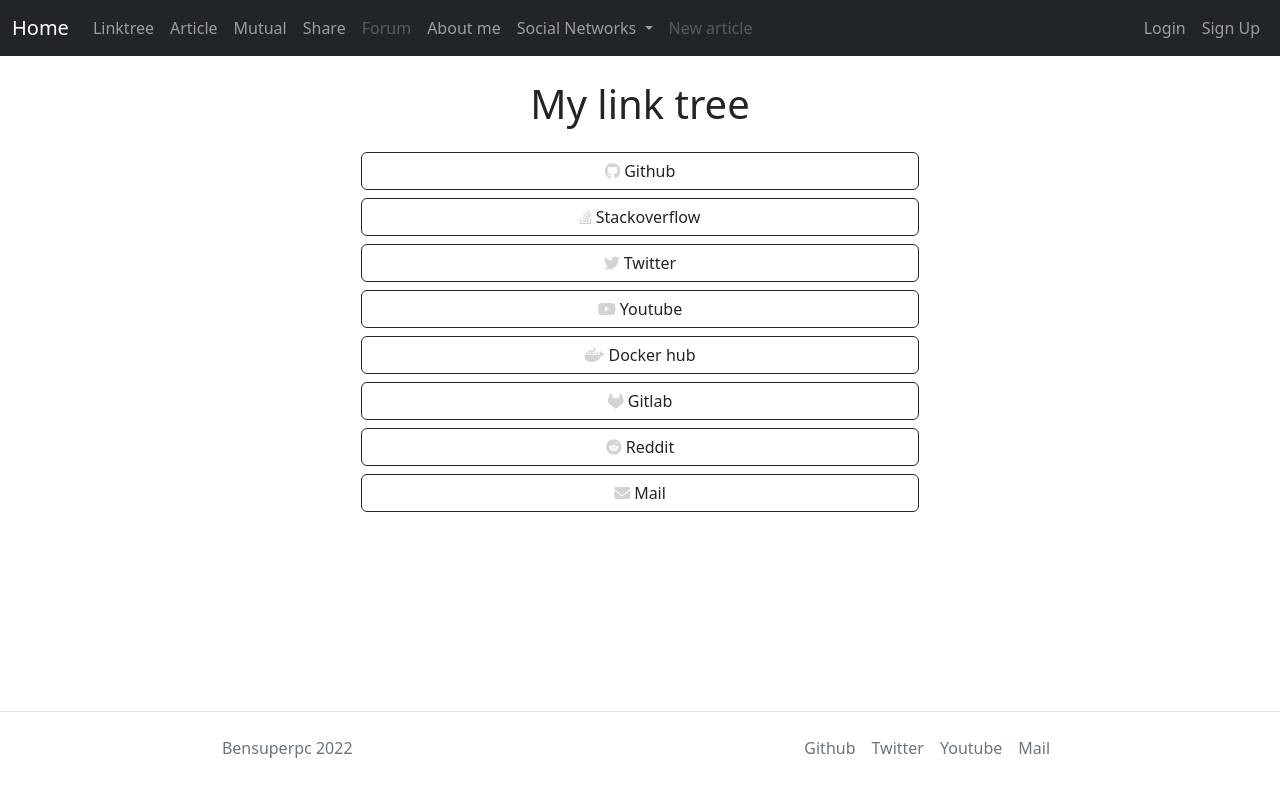
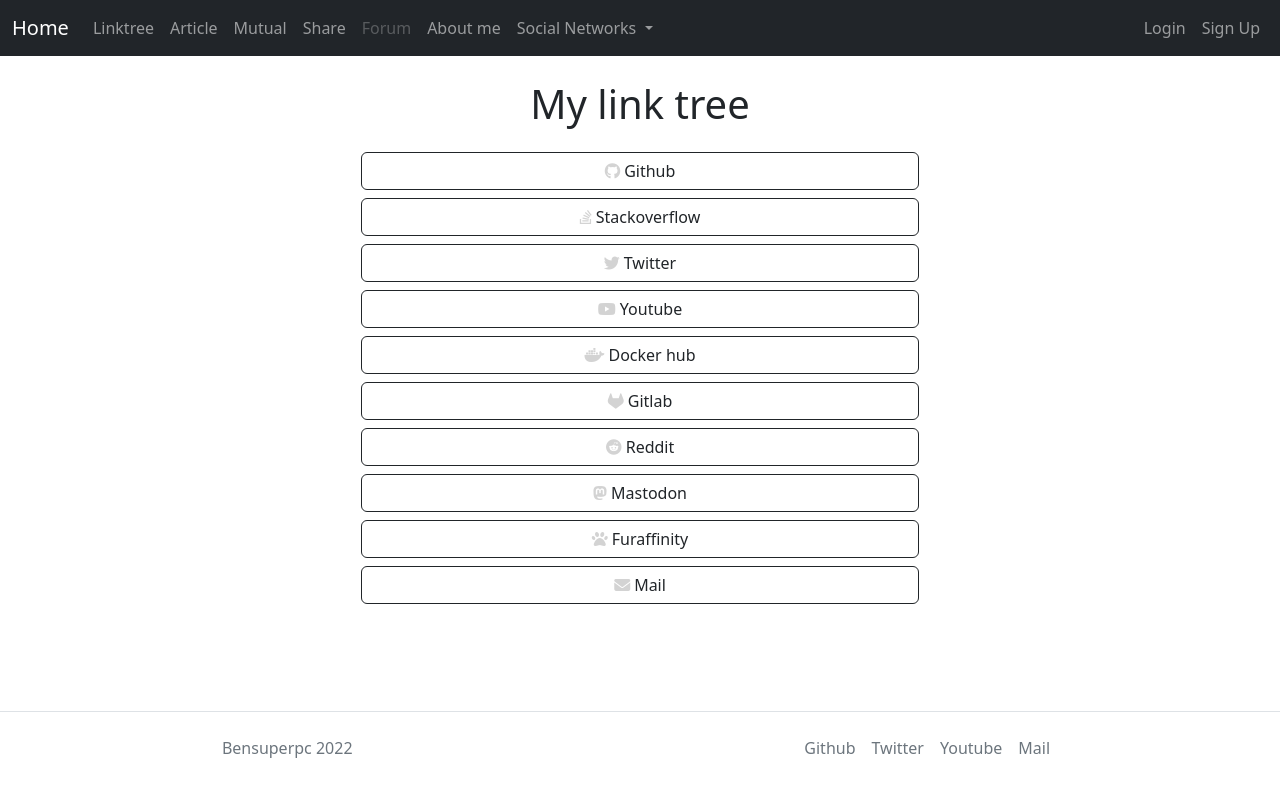
Before and after one commit to bensuperpc/bensuperpc_website, a Flask app: page /linktree in a window 1280 px wide. Run offline with Flask 2, Linux system fonts and the light colour scheme; parts of the project's set-up code (start-up, migrations or seed data) failed here and were passed over; some libraries are stand-ins or nearby versions.

Commit message:
Update linktree and style
Signed-off-by: Bensuperpc <bensuperpc@gmail.com>

```diff
--- a/project/static/css/style.css
+++ b/project/static/css/style.css
@@ -1,11 +1,21 @@
 body {
-    padding-top: 2.0rem;
+  padding-top: 2rem;
 }
 
 i {
-    color: lightgray;
+  color: lightgray;
 }
 
-table, th, td {
-    border:1px solid black;
+table,
+th,
+td {
+  border: 1px solid black;
 }
+
+.hover-scale:hover {
+  transform: scale(1.02);
+}
+
+.hover-scale {
+  transition: all 0.2s ease;
+}
--- a/project/templates/article.html
+++ b/project/templates/article.html
@@ -11,7 +11,7 @@
         <div class="row row-cols-1 row-cols-sm-1 row-cols-md-2 row-cols-lg-3 g-3">
             {% for post in posts %}
             <div class="col">
-                <div class="card shadow-sm">
+                <div class="card hover-scale shadow-sm">
                     <img src="https://upload.wikimedia.org/wikipedia/commons/8/88/Bensuperpc_cat.jpg" width="100%" height="100%" class="img-fluid" alt="Cat">
                     <div class="card-body">
                         <p class="card-text">{{ post['summarize'] }}</p>
--- a/project/templates/base.html
+++ b/project/templates/base.html
@@ -12,8 +12,8 @@
         integrity="sha384-gH2yIJqKdNHPEq0n4Mqa/HGKIhSkIHeL5AyhkYV8i59U5AR6csBvApHHNl/vI1Bx" crossorigin="anonymous">
     <link rel="stylesheet" href="https://cdn.jsdelivr.net/npm/bootstrap-icons@1.9.1/font/bootstrap-icons.css"
         integrity="sha384-xeJqLiuOvjUBq3iGOjvSQSIlwrpqjSHXpduPd6rQpuiM3f5/ijby8pCsnbu5S81n" crossorigin="anonymous">
-    <link rel="stylesheet" href="https://cdnjs.cloudflare.com/ajax/libs/font-awesome/6.1.2/css/all.min.css"
-        integrity="sha384-fZCoUih8XsaUZnNDOiLqnby1tMJ0sE7oBbNk2Xxf5x8Z4SvNQ9j83vFMa/erbVrV" crossorigin="anonymous">
+    <link rel="stylesheet" href="https://cdnjs.cloudflare.com/ajax/libs/font-awesome/6.2.0/css/all.min.css"
+        integrity="sha384-SOnAn/m2fVJCwnbEYgD4xzrPtvsXdElhOVvR8ND1YjB5nhGNwwf7nBQlhfAwHAZC" crossorigin="anonymous">
     <!-- <link rel="stylesheet" href="https://fonts.googleapis.com/icon?family=Material+Icons"> -->
 
     <!-- For general style -->
@@ -64,6 +64,7 @@
     <script src="https://cdn.jsdelivr.net/npm/bootstrap@5.2.0/dist/js/bootstrap.min.js"
         integrity="sha384-ODmDIVzN+pFdexxHEHFBQH3/9/vQ9uori45z4JjnFsRydbmQbmL5t1tQ0culUzyK"
         crossorigin="anonymous"></script>
+
 </body>
 
 </html>
--- a/project/templates/linktree.html
+++ b/project/templates/linktree.html
@@ -6,14 +6,16 @@
         <h1 class="text-center">{% block title %} My link tree {% endblock %}</h1>
     </div>
       <div class="d-grid gap-2 col-6 mx-auto py-3">
-        <a href="https://github.com/bensuperpc" class="btn btn-outline-dark btn-block" role="button"><i class="fab fa-github">&nbsp;</i>Github</a>
-        <a href="https://stackoverflow.com/users/10152334/bensuperpc" class="btn btn-outline-dark btn-block" role="button"><i class="fab fa-stack-overflow">&nbsp;</i>Stackoverflow</a>
-        <a href="https://twitter.com/Bensuperpc" class="btn btn-outline-dark btn-block" role="button"><i class="fab fa-twitter">&nbsp;</i>Twitter</a>
-        <a href="https://www.youtube.com/c/bensuperpc" class="btn btn-outline-dark btn-block" role="button"><i class="fab fa-youtube">&nbsp;</i>Youtube</a>
-        <!-- <a href="https://codepen.io/bensuperpc" class="btn btn-outline-dark btn-block" role="button"><i class="fab fa-codepen">&nbsp;</i>Codepen</a> -->
-        <a href="https://hub.docker.com/u/bensuperpc" class="btn btn-outline-dark btn-block" role="button"><i class="fab fa-docker">&nbsp;</i>Docker hub</a>
-        <a href="https://gitlab.com/Bensuperpc" class="btn btn-outline-dark btn-block" role="button"><i class="fab fa-gitlab">&nbsp;</i>Gitlab</a>
-        <a href="https://www.reddit.com/user/Bensuperpc" class="btn btn-outline-dark btn-block" role="button"><i class="fab fa-reddit">&nbsp;</i>Reddit</a>
+        <a href="https://github.com/bensuperpc" class="btn btn-outline-dark btn-block" role="button"><i class="fa-brands fa-github">&nbsp;</i>Github</a>
+        <a href="https://stackoverflow.com/users/10152334/bensuperpc" class="btn btn-outline-dark btn-block" role="button"><i class="fa-brands fa-stack-overflow">&nbsp;</i>Stackoverflow</a>
+        <a href="https://twitter.com/Bensuperpc" class="btn btn-outline-dark btn-block" role="button"><i class="fa-brands fa-twitter">&nbsp;</i>Twitter</a>
+        <a href="https://www.youtube.com/c/bensuperpc" class="btn btn-outline-dark btn-block" role="button"><i class="fa-brands fa-youtube">&nbsp;</i>Youtube</a>
+        <!-- <a href="https://codepen.io/bensuperpc" class="btn btn-outline-dark btn-block" role="button"><i class="fa-brands fa-codepen">&nbsp;</i>Codepen</a> -->
+        <a href="https://hub.docker.com/u/bensuperpc" class="btn btn-outline-dark btn-block" role="button"><i class="fa-brands fa-docker">&nbsp;</i>Docker hub</a>
+        <a href="https://gitlab.com/Bensuperpc" class="btn btn-outline-dark btn-block" role="button"><i class="fa-brands fa-gitlab">&nbsp;</i>Gitlab</a>
+        <a href="https://www.reddit.com/user/Bensuperpc" class="btn btn-outline-dark btn-block" role="button"><i class="fa-brands fa-reddit">&nbsp;</i>Reddit</a>
+        <a href="https://mastodon.social/web/@bensuperpc" class="btn btn-outline-dark btn-block" role="button"><i class="fa-brands fa-mastodon">&nbsp;</i>Mastodon</a>
+        <a href="https://www.furaffinity.net/user/bensuperpc" class="btn btn-outline-dark btn-block" role="button"><i class="fa-solid fa-paw">&nbsp;</i>Furaffinity</a>
         <a href="mailto:bensuperpc@gmail.com" class="btn btn-outline-dark btn-block" role="button"><i class="fa fa-envelope">&nbsp;</i>Mail</a>
         <!-- <a href="#" class="btn btn-outline-dark btn-block" role="button"><i class="fa fa-code">&nbsp;</i>My website</a> -->
       </div>
--- a/project/templates/mutual.html
+++ b/project/templates/mutual.html
@@ -11,7 +11,7 @@
         <div class="row row-cols-1 row-cols-sm-2 row-cols-md-3 row-cols-lg-4 row-cols-xl-5 row-cols-xxl-6 g-4">
             {% for mutual in mutuals %}
             <div class="col">
-                <div class="card shadow-sm">
+                <div class="card hover-scale shadow-sm">
                     <img src="{{ mutual['picture_url'] }}" width="100%" height="100%" class="img-fluid"
                         alt="{{ mutual['name'] }}">
                     <div class="card-body">
--- a/project/templates/navbar.html
+++ b/project/templates/navbar.html
@@ -34,6 +34,7 @@
                         <li><a class="dropdown-item" href="https://github.com/bensuperpc">github</a></li>
                         <li><a class="dropdown-item" href="https://twitter.com/Bensuperpc">Twitter</a></li>
                         <li><a class="dropdown-item" href="https://www.youtube.com/c/bensuperpc">Youtube</a></li>
+                        <li><hr class="dropdown-divider"></li>
                         <li><a class="dropdown-item" href="https://en.wikipedia.org/wiki/User:Bensuperpc">Wikipedia</a>
                         </li>
                     </ul>
@@ -41,10 +42,6 @@
                 {% if current_user.is_authenticated %}
                 <li class="nav-item">
                     <a class="nav-link" href="{{url_for('article.create')}}">New article</a>
-                </li>
-                {% else %}
-                <li class="nav-item">
-                    <a class="nav-link disabled" href="{{url_for('article.create')}}">New article</a>
                 </li>
                 {% endif %}
             </ul>
--- a/requirements.txt
+++ b/requirements.txt
@@ -19,7 +19,7 @@
 
 loguru
 
-python-dotenv
+dotenv
 
 isort
 black
@@ -34,3 +34,5 @@
 github3.py
 
 linkchecker
+
+numpy
```
